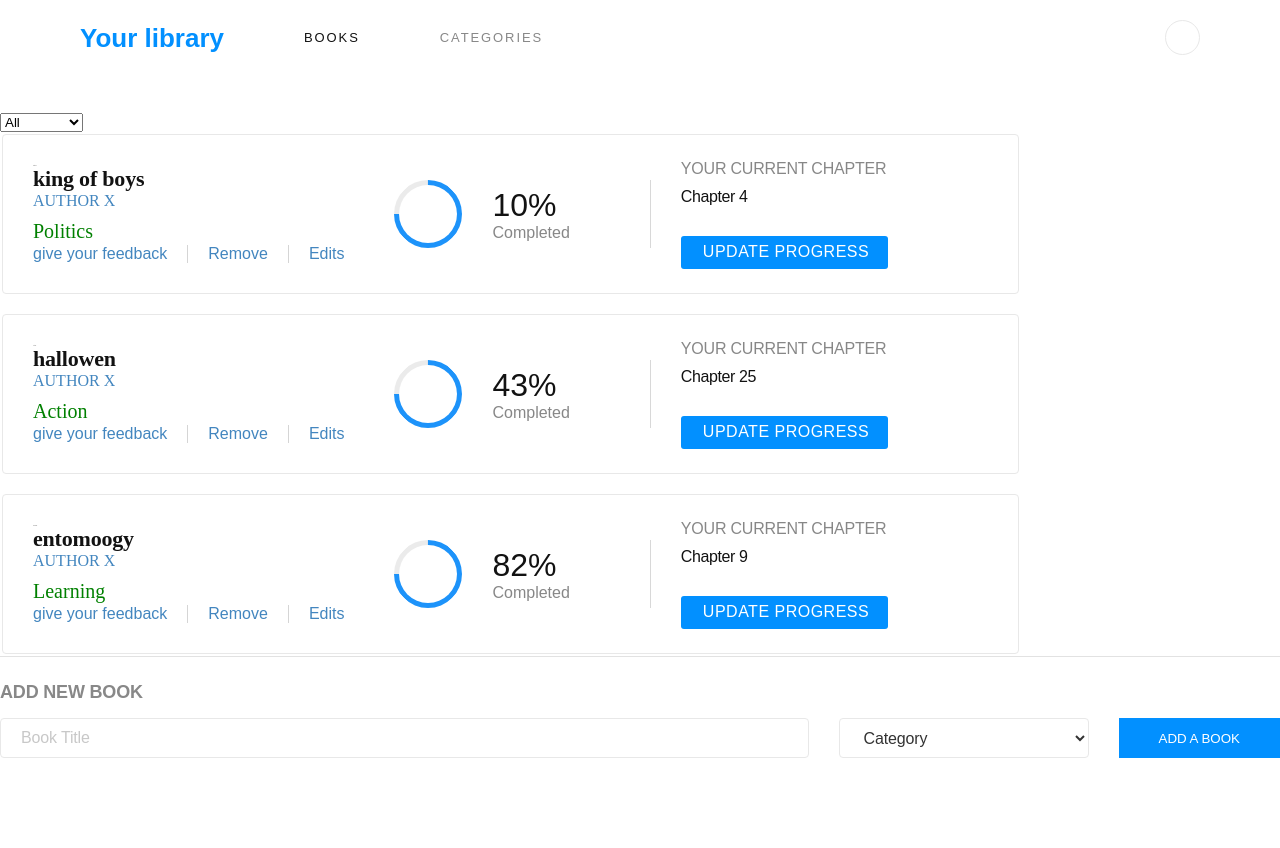
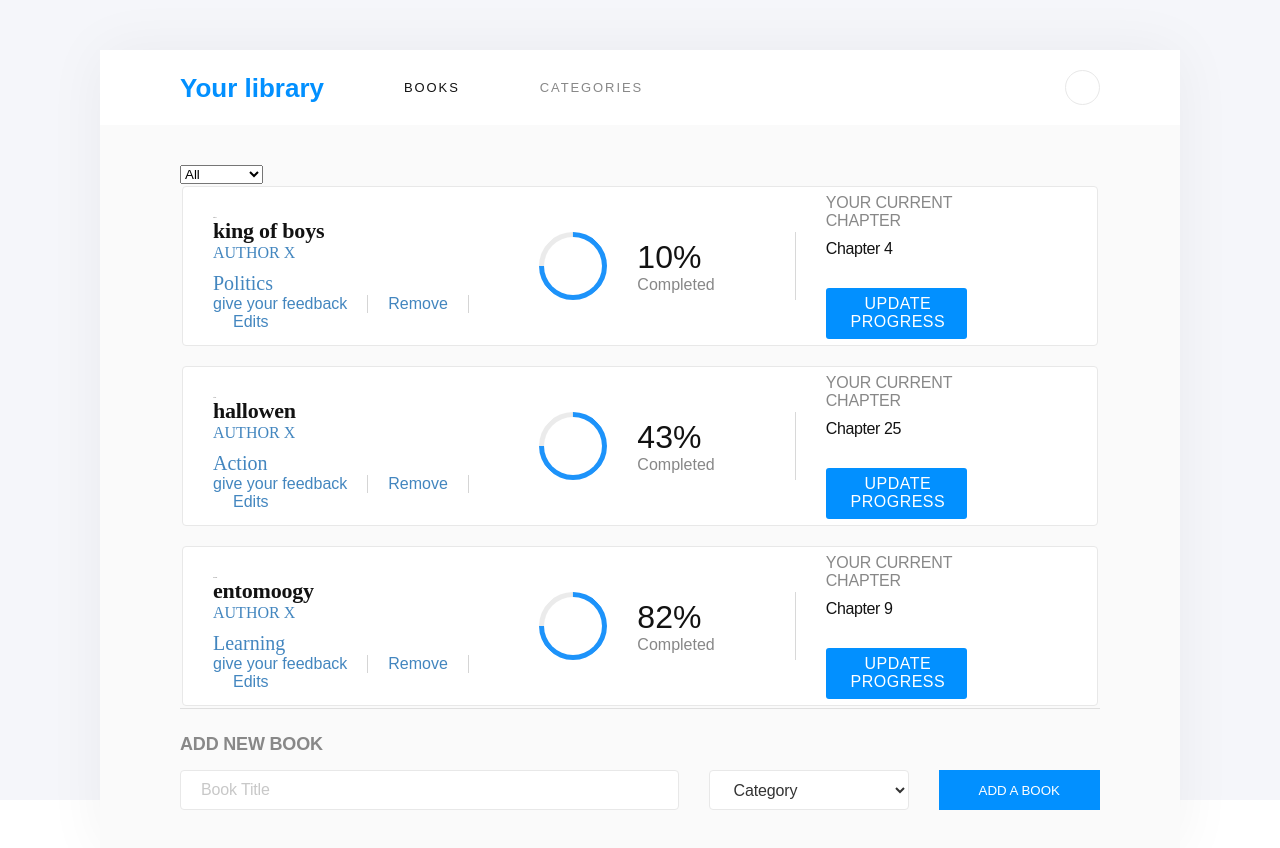
Before and after one commit to wintan1418/read, a React (Create React App) app: page / in a window 1280 px wide. Before the commit the page ends 800 px from the top, so only its background shows below. Built offline with nearby package versions, Linux system fonts and the light colour scheme.

Commit message:
fix styling issues as recommended by tse

```diff
--- a/src/component/App.js
+++ b/src/component/App.js
@@ -2,6 +2,7 @@ import React from 'react';
 import BooksForm from '../containers/BookForm';
 import BooksList from '../containers/BookList';
 import Navigation from '../Navigation';
+import './App.css';
 
 const App = () => (
   <div className="App-container">
--- a/src/component/Book.css
+++ b/src/component/Book.css
@@ -152,6 +152,6 @@
 
 .target-category {
   font-size: 20px;
-  color: green;
+  color: #4386bf;
   margin-top: 10px;
 }
--- a/src/containers/BookForm.css
+++ b/src/containers/BookForm.css
@@ -28,7 +28,7 @@
 }
 
 .select-input {
-  width: 250px;
+  width: 200px;
 }
 
 .select-input,
```
